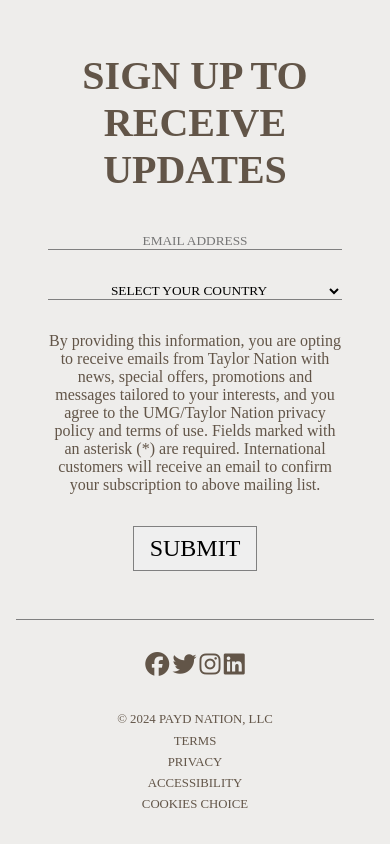
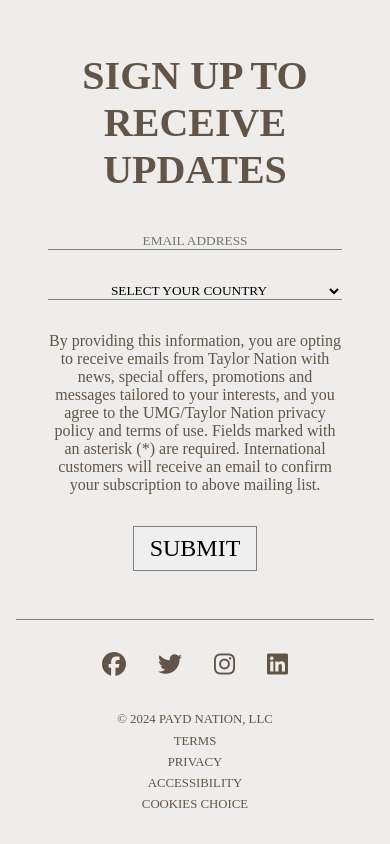
Before and after one commit to Nkurunzizagashati/PAYD-site, a plain HTML site: page index.html in a window 390 px wide. Shown: the part 2669-3513 px from the top of the page. Drawn offline with Linux system fonts and the light colour scheme; no server answers; a web font is replaced by a local one.

Commit message:
responsiveness

```diff
--- a/styles.css
+++ b/styles.css
@@ -420,7 +420,10 @@ footer li {
 	font-size: 1.5rem;
 }
 
+/* ======================================================== */
+
 /* MEDIA QUERIES */
+/* ======================================================== */
 
 @media screen and (max-width: 768px) {
 	/* HEADER */
@@ -560,6 +563,8 @@ footer li {
 		max-width: 100%;
 	}
 
+	/* FOOTER */
+
 	.footer-contents-wrapper {
 		display: flex;
 		flex-direction: column-reverse;
@@ -581,6 +586,9 @@ footer li {
 	.footer-contents-wrapper ul:nth-child(2) {
 		display: flex;
 		flex-direction: row;
+		align-items: center;
+		justify-content: center;
+		gap: 2rem;
 	}
 
 	.footer-text {
```
